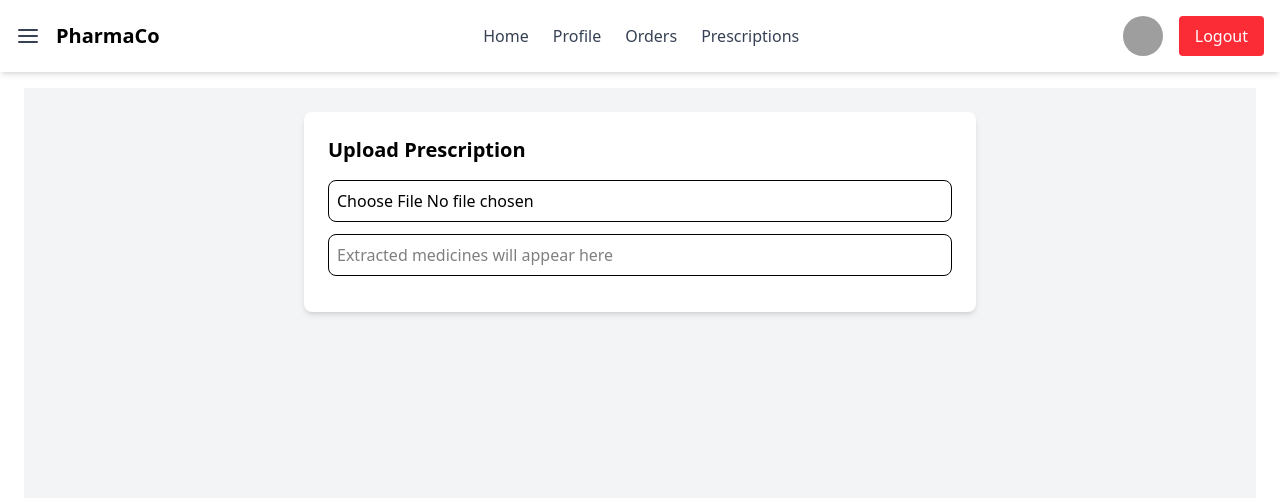
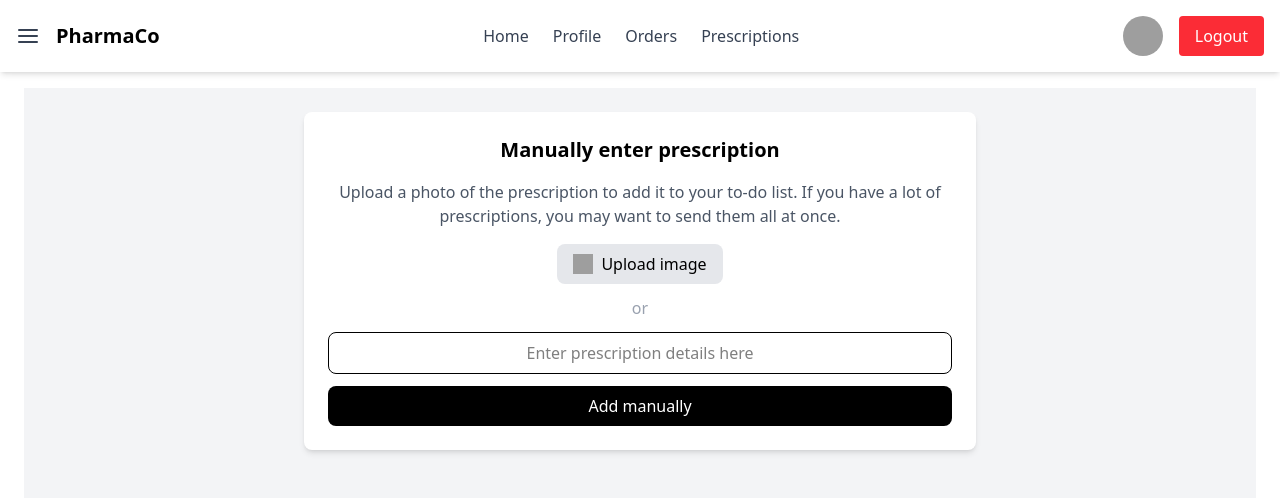
Before and after one commit to dishashersingh/pharma-co, a React (Vite) app in the folder Frontend/: page /prescriptions in a window 1280 px wide. Shown: the top 498 px of the page. Built offline with nearby package versions, Linux system fonts and the light colour scheme; sample sign-in values are in the browser's storage; grey boxes are pictures that could not be loaded.

Commit message:
Update Prescription.jsx

```diff
--- a/Frontend/src/pages/Prescription.jsx
+++ b/Frontend/src/pages/Prescription.jsx
@@ -1,14 +1,18 @@
 import React, { useState } from "react";
 import { useNavigate } from "react-router-dom";
+import uploadIcon from "../assets/file.png";
 
 const Prescription = ({ setCart }) => {
   const [medicineInput, setMedicineInput] = useState("");
   const [loading, setLoading] = useState(false);
+  const [imagePreview, setImagePreview] = useState(null);
   const navigate = useNavigate();
 
   const handleImageUpload = async (event) => {
     const file = event.target.files[0];
     if (!file) return;
+
+    setImagePreview(URL.createObjectURL(file));
 
     const formData = new FormData();
     formData.append("file", file);
@@ -62,7 +66,6 @@ const Prescription = ({ setCart }) => {
 
       setCart((prevCart) => {
         const updatedCart = [...prevCart];
-
         data.forEach((med) => {
           const existingMedicine = updatedCart.find(
             (item) => item.name.toLowerCase() === med.name.toLowerCase()
@@ -74,10 +77,8 @@ const Prescription = ({ setCart }) => {
             updatedCart.push({ ...med, quantity: 1 });
           }
         });
-
         return updatedCart;
       });
-
       navigate("/cart");
     } catch (error) {
       console.error("Error searching for medicines:", error);
@@ -88,22 +89,39 @@ const Prescription = ({ setCart }) => {
   };
 
   return (
-    <div className="p-6 bg-gray-100 min-h-screen">
-      <div className="bg-white p-6 rounded-lg shadow-md max-w-2xl mx-auto">
-        <h2 className="text-xl font-bold mb-4">Upload Prescription</h2>
-        <input
-          type="file"
-          accept="image/*"
-          className="w-full p-2 border rounded-lg mb-3"
-          onChange={handleImageUpload}
-        />
+    <div className="p-6 bg-gray-100 min-h-screen flex flex-col items-center">
+      <div className="bg-white p-6 rounded-lg shadow-md max-w-2xl w-full text-center">
+        <h2 className="text-xl font-bold mb-4">Manually enter prescription</h2>
+        <p className="text-gray-600 mb-4">
+          Upload a photo of the prescription to add it to your to-do list. If you have a lot of prescriptions, you may want to send them all at once.
+        </p>
+
+        {imagePreview && (
+          <img src={imagePreview} alt="Prescription Preview" className="w-full mb-4 rounded-lg" />
+        )}
+
+        <label className="cursor-pointer bg-gray-200 py-2 px-4 rounded-lg inline-flex items-center gap-2 hover:bg-gray-300">
+          <img src={uploadIcon} alt="Upload" className="w-5 h-5" />
+          Upload image
+          <input type="file" accept="image/*" className="hidden" onChange={handleImageUpload} />
+        </label>
+
+        <p className="text-gray-400 my-3">or</p>
+
         <input
           type="text"
-          className="w-full p-2 border rounded-lg mb-3"
-          placeholder="Extracted medicines will appear here"
+          className="w-full p-2 border rounded-lg mb-3 text-center"
+          placeholder="Enter prescription details here"
           value={medicineInput}
           readOnly
         />
+
+        <button
+          className="w-full bg-black text-white p-2 rounded-lg hover:bg-gray-900 transition"
+          disabled={loading}
+        >
+          {loading ? "Processing..." : "Add manually"}
+        </button>
       </div>
     </div>
   );
```
